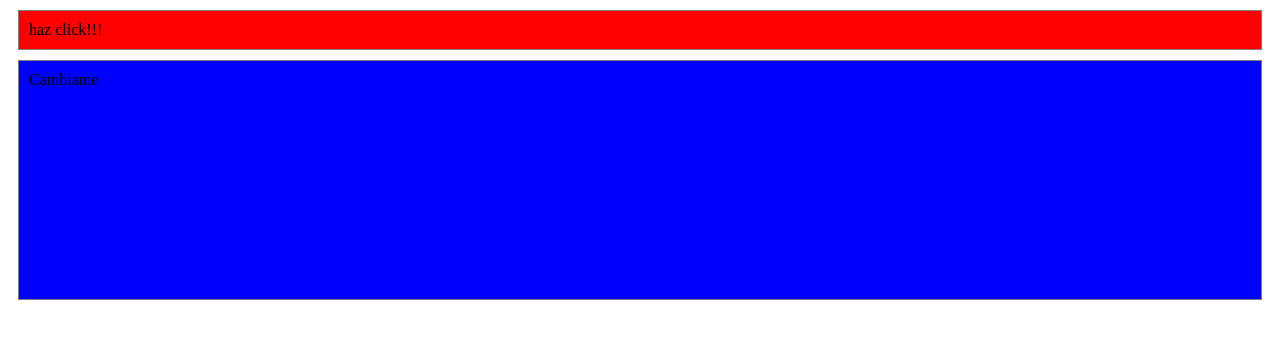
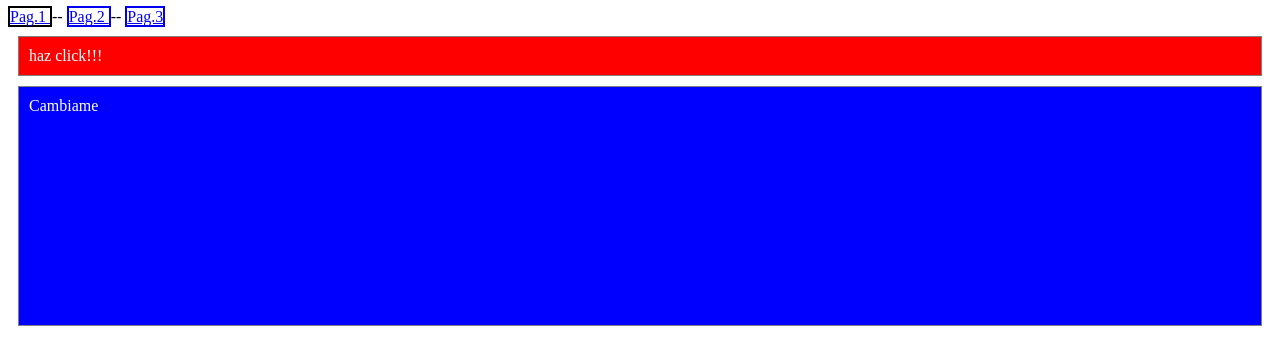
Before and after one commit to Zentella/jQuery, a plain HTML site: page ejercicio1.html in a window 1280 px wide. Both pictures are taken after a click on the element "haz click!!!". Drawn offline with nearby package versions, Linux system fonts and the light colour scheme.

Commit message:
tailwind

```diff
--- a/ejercicio1.html
+++ b/ejercicio1.html
@@ -6,12 +6,19 @@
     <title>Ejercicio 1</title>
     <!-- jquery/3.6.0 -->
     <script src="https://ajax.googleapis.com/ajax/libs/jquery/3.6.0/jquery.min.js"></script>
+    <!-- <link href="https://unpkg.com/tailwindcss@^1.0/dist/tailwind.min.css" rel="stylesheet"> -->
+    <link rel="shortcut icon" href="favicon.ico" type="image/x-icon">
+
 </head>
 
 <body>
+    <a href="ejercicio1.html" style="border: 2px solid black;"> Pag.1 </a> --
+    <a href="ejercicio2.html" style="border: 2px solid;"> Pag.2 </a> --
+    <a href="ejercicio3.html" style="border: 2px solid;"> Pag.3 </a>
+
     <div>
         <div>
-            <div style="background-color:red;border: 1px solid gray;margin:10px;padding: 10px">
+            <div style="background-color:red;color: white;border: 1px solid gray;margin:10px;padding: 10px">
                 <span>haz click!!!</span>
             </div>
             <div style="background-color:white;border: 1px solid gray;margin:10px;padding: 10px">
--- a/script1.js
+++ b/script1.js
@@ -1,7 +1,7 @@
 $(document).ready(function() {
     $( "div:even:last" ).click(function () {
-        $( "div:last" ).css( "background-color", "blue" , "height", "+=200");
+        $( "div:last" ).css( "background-color", "blue");
+        $( "div:last" ).css( "color", "white");
         $( "div:last" ).css( "height", "+=200");
     });
-
 });
```
Also changed, not shown: ejercicio2.html (+4 -0 lines), ejercicio3.html (+4 -0 lines), favicon.ico (added).
